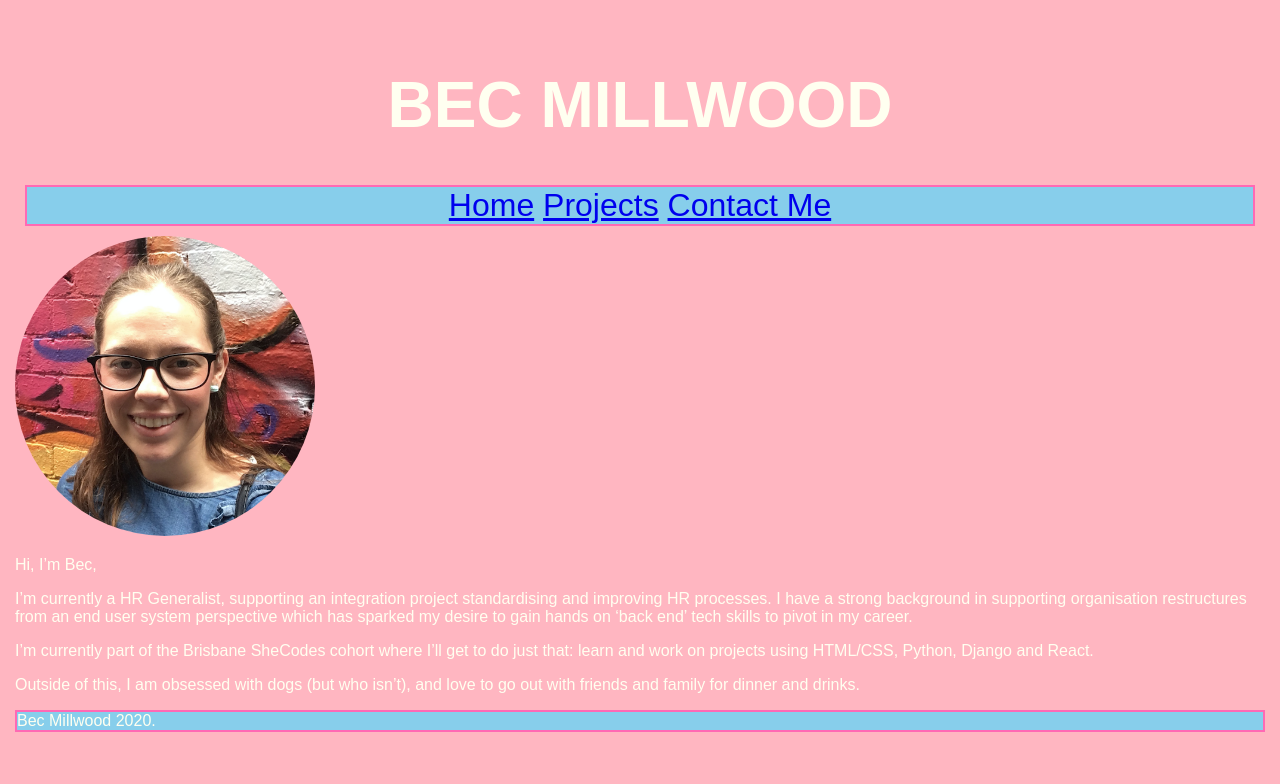
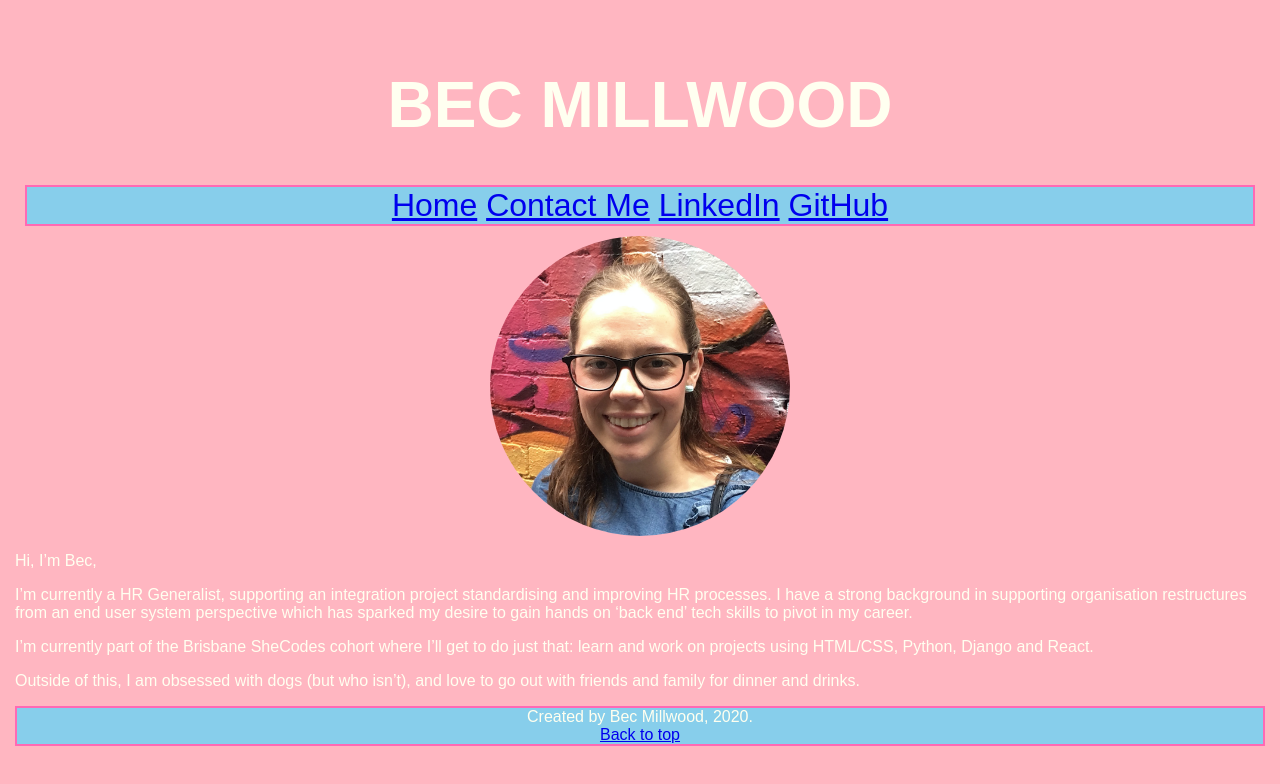
Before and after one commit to RebeccaMillwood/RebeccaMillwood.github.io, a plain HTML site: page index.html in a window 1280 px wide. Drawn offline with Linux system fonts and the light colour scheme; a web font is replaced by a local one.

Commit message:
added icon images to use in nav bar, added links to linked in and github, added back to top link to footer and duplicated these additions across all pages

```diff
--- a/index.html
+++ b/index.html
@@ -6,14 +6,19 @@
         <meta name="author" content="Bec Millwood">
         <title>Bec Millwood</title>
         <link rel="stylesheet" href="styles.css">
+        <a name="Top"></a>
     </head>
     <body>
         <header>
             <h1>BEC MILLWOOD</h1>
             <nav>
                 <a href="index.html">Home</a>
-                <a href="Projects.html">Projects</a>
+                <!-- fix this - image class?? to change stying on nav icons vs other images.
+                <a href="Projects.html"><img src="Images/projects-icon.png" alt="Projects"></a>
+                -->
                 <a href="Contact form.html">Contact Me</a>
+                <a href="https://www.linkedin.com/in/rebeccamillwood/">LinkedIn</a>
+                <a href="https://github.com/RebeccaMillwood">GitHub</a>
             </nav>
         </header>
         <div>
@@ -24,7 +29,9 @@
             <p>Outside of this, I am obsessed with dogs (but who isn’t), and love to go out with friends and family for dinner and drinks.</p>
         </div>
         <footer>
-            Bec Millwood 2020.
+            Created by Bec Millwood, 2020.
+            <br>
+            <a href="#Top">Back to top</a>
         </footer>
     </body>
 </html>
--- a/styles.css
+++ b/styles.css
@@ -30,6 +30,9 @@ a:hover{
 }
 
 img{
+    display:block;
+    margin-left:auto;
+    margin-right:auto;
     height:300px;
     width:300px;
     border-radius:100%;
@@ -72,4 +75,5 @@ form{
 footer{
     background-color: skyblue;
     border:2px solid hotpink;
+    text-align: center;
 }
```
Also changed, not shown: Contact form.html (+6 -0 lines), Projects.html (+6 -0 lines), Images/contact-icon.png (added), Images/github-logo.png (added), Images/home-icon.jpeg (added), Images/linkedin-logo.png (added), Images/projects-icon.png (added).
